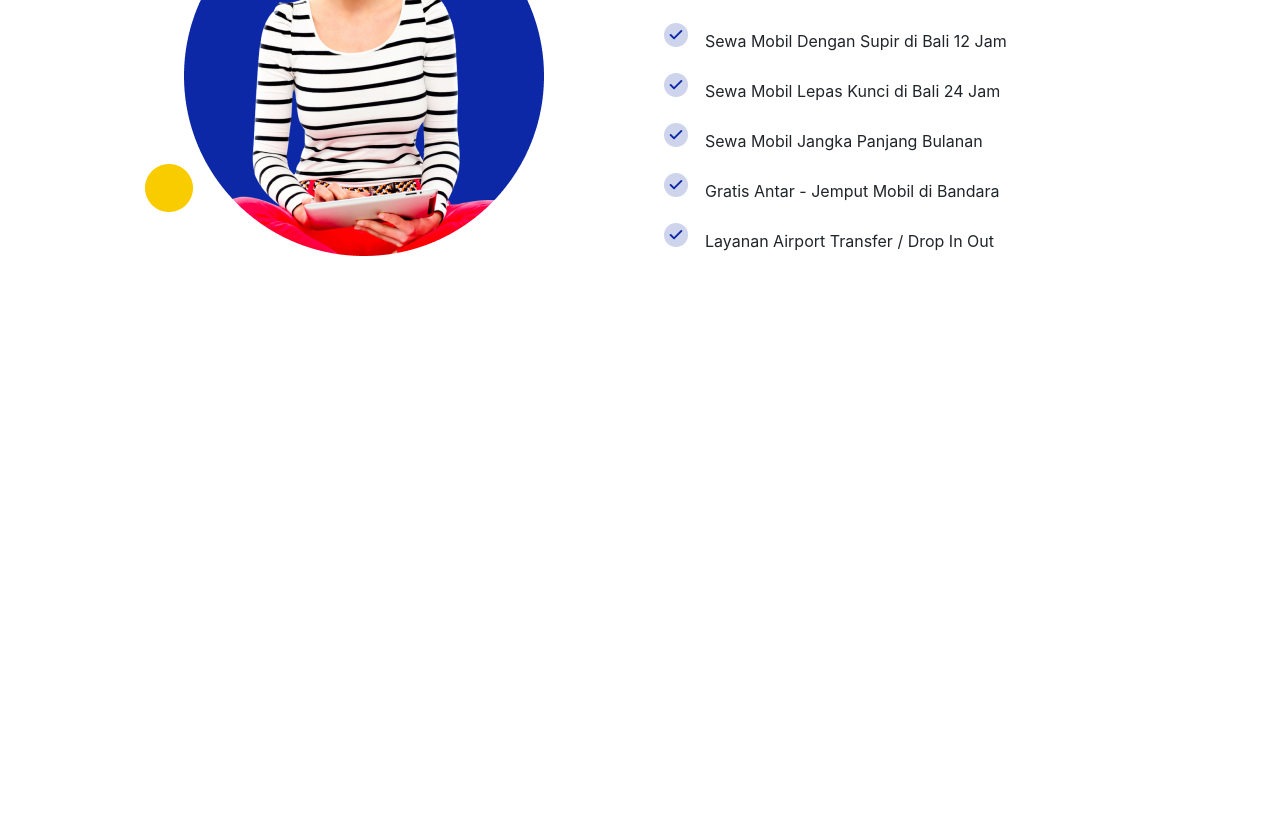
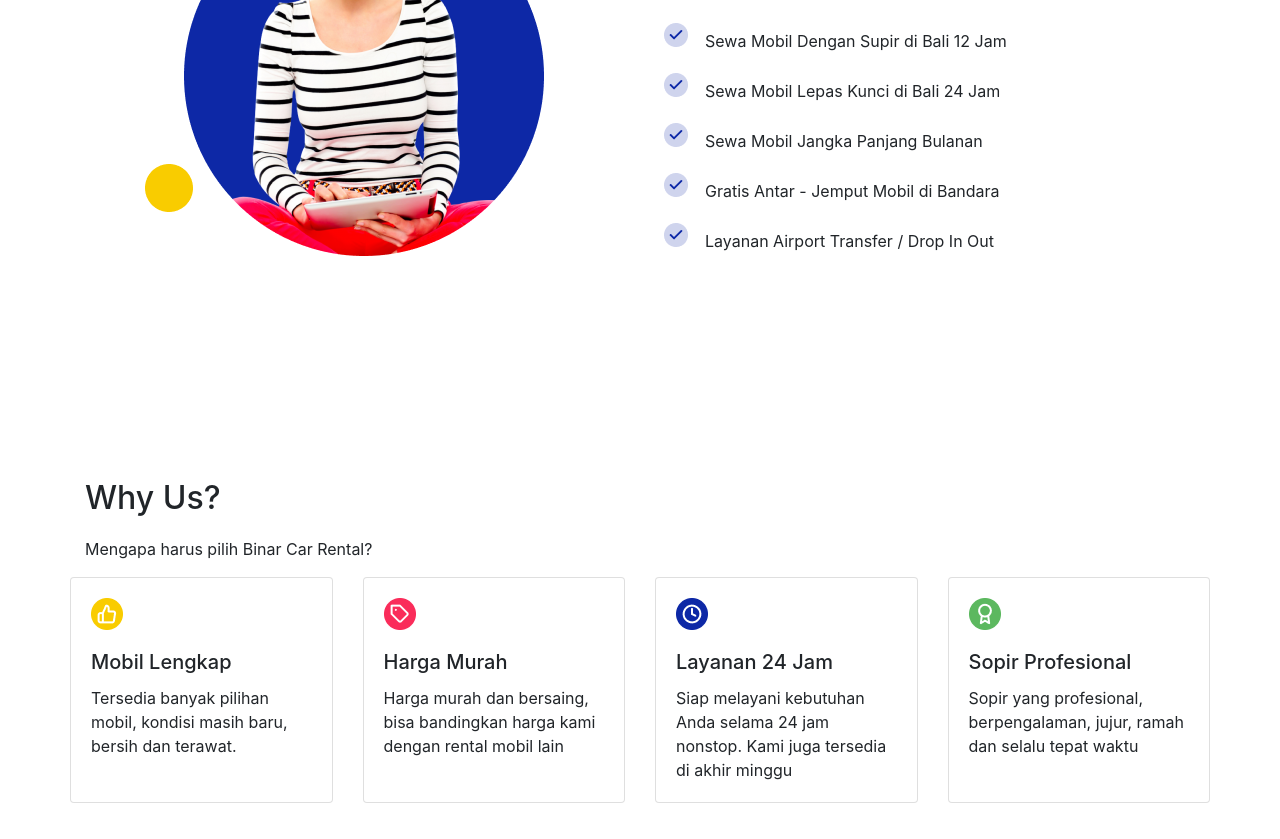
Before and after one commit to qurrotaainida/challenge-01, a plain HTML site: page index.html in a window 1280 px wide. Shown: the part 1084-1923 px from the top of the page. Before the commit the page ends 1363 px from the top, so only its background shows below. Drawn offline with nearby package versions, Linux system fonts and the light colour scheme.

Commit message:
why-us section

```diff
--- a/index.html
+++ b/index.html
@@ -32,6 +32,7 @@
     </div>
   </header>
   <!--End of Header-->
+
 
   <!-- Car Section -->
   <main id="main">
@@ -78,6 +79,61 @@
       </section>
       <!-- End of Best Car Section -->
 
+
+    <!-- Why Us Section -->
+    <section id="why-us">
+        <div class="container">
+          <h2> Why Us?</h2>
+          <p>Mengapa harus pilih Binar Car Rental?</p>
+
+          <div class="row align-items-center">
+            <div class="row row-cols-1 row-cols-md-4 g-4">
+              <div class="col-md-3">
+                <div class="card h-100">
+                  <div class="card-body">
+                    <img class="icon" src="icon/icon_like.png">
+                    <h5 class="card-title">Mobil Lengkap</h5>
+                    <p class="card-text">Tersedia banyak pilihan mobil, kondisi masih baru, bersih dan terawat.</p>
+                  </div>
+                </div>
+              </div>
+              <div class="col-md-3">
+                <div class="card h-100 ">
+                  <div class="card-body">
+                    <img class="icon" src="icon/icon_price.png" alt="...">
+                    <h5 class="card-title">Harga Murah</h5>
+                    <p class="card-text">Harga murah dan bersaing, bisa bandingkan harga kami dengan rental mobil lain</p>
+                  </div>
+                </div>
+              </div>
+              <div class="col-md-3">
+                <div class="card h-100">
+                  <div class="card-body">
+                    <img class="icon" src="icon/icon_24jam.png" alt="...">
+                    <h5 class="card-title">Layanan 24 Jam</h5>
+                    <p class="card-text">Siap melayani kebutuhan Anda selama 24 jam nonstop. Kami juga tersedia di akhir
+                      minggu
+                  </div>
+                </div>
+              </div>
+              <div class="col-md-3">
+                <div class="card h-100">
+                  <div class="card-body">
+                    <img class="icon" src="icon/icon_professional.png" alt="...">
+                    <h5 class="card-title">Sopir Profesional</h5>
+                    <p class="card-text">Sopir yang profesional, berpengalaman, jujur, ramah dan selalu tepat waktu
+                  </div>
+                </div>
+              </div>
+            </div>
+          </div>
+        </div>
+       </div>
+      </section>
+      <!-- End of Why Us Section -->
+
+
+
 </main>
 <body>
 
--- a/style.css
+++ b/style.css
@@ -70,3 +70,20 @@ ul {
 li {
     padding: 10px;
 }
+
+#why-us {
+    padding-top: 200px;
+    padding-bottom: 250x;
+    margin-bottom: 15%;
+}
+
+
+.col {
+    padding-right: 0px;
+    padding-left: 30px;
+    padding-bottom: 200px;
+}
+
+.icon {
+    margin-bottom: 20px;
+}
```
